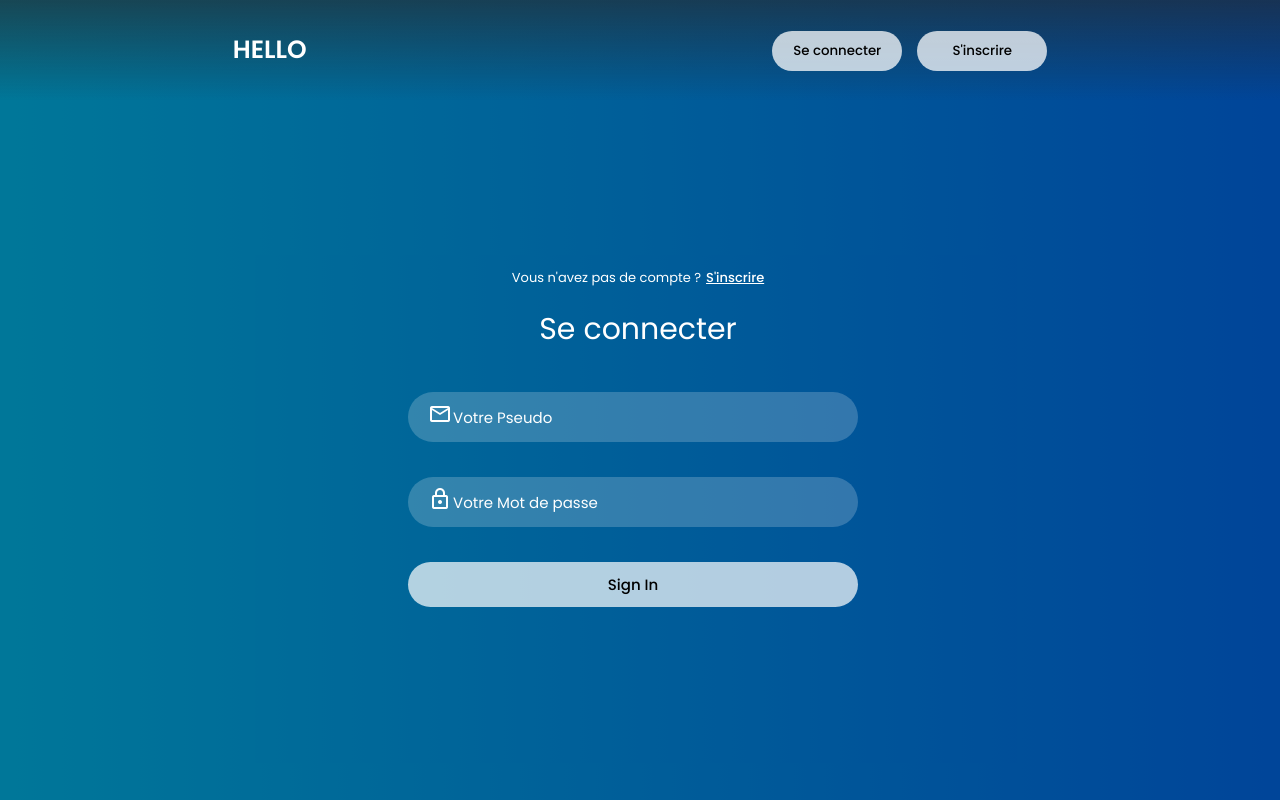
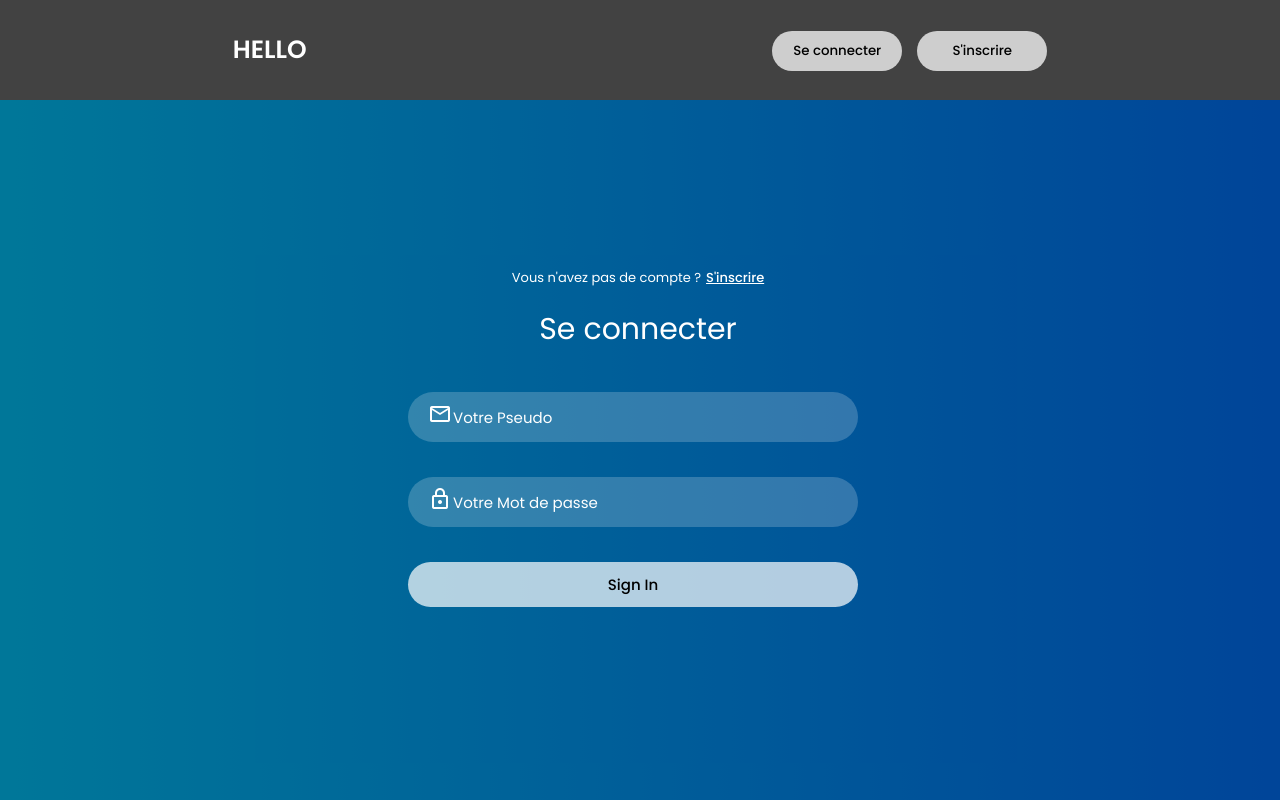
Before and after one commit to RomeoVandoolaeghe/Projet_Fin_Annee_2024, a React (Vite) app in the folder vite/: page / in a window 1280 px wide. Built offline with nearby package versions, Linux system fonts and the light colour scheme.

Commit message:
chore: Update background color in Navbar1.css

```diff
--- a/vite/src/components/Navbar1/Navbar1.css
+++ b/vite/src/components/Navbar1/Navbar1.css
@@ -1,4 +1,5 @@
 .nav {
+
   display: flex;
   position: fixed;
   top: 0;
@@ -6,7 +7,8 @@
   width: 100%;
   height: 100px;
   line-height: 100px;
-  background: linear-gradient(rgba(39, 39, 39, 0.6), transparent);
+  /* background: linear-gradient(rgba(0, 0, 0, 0.6), transparent); */
+  background-color: rgb(66, 66, 66);
   z-index: 100;
 }
 
```
